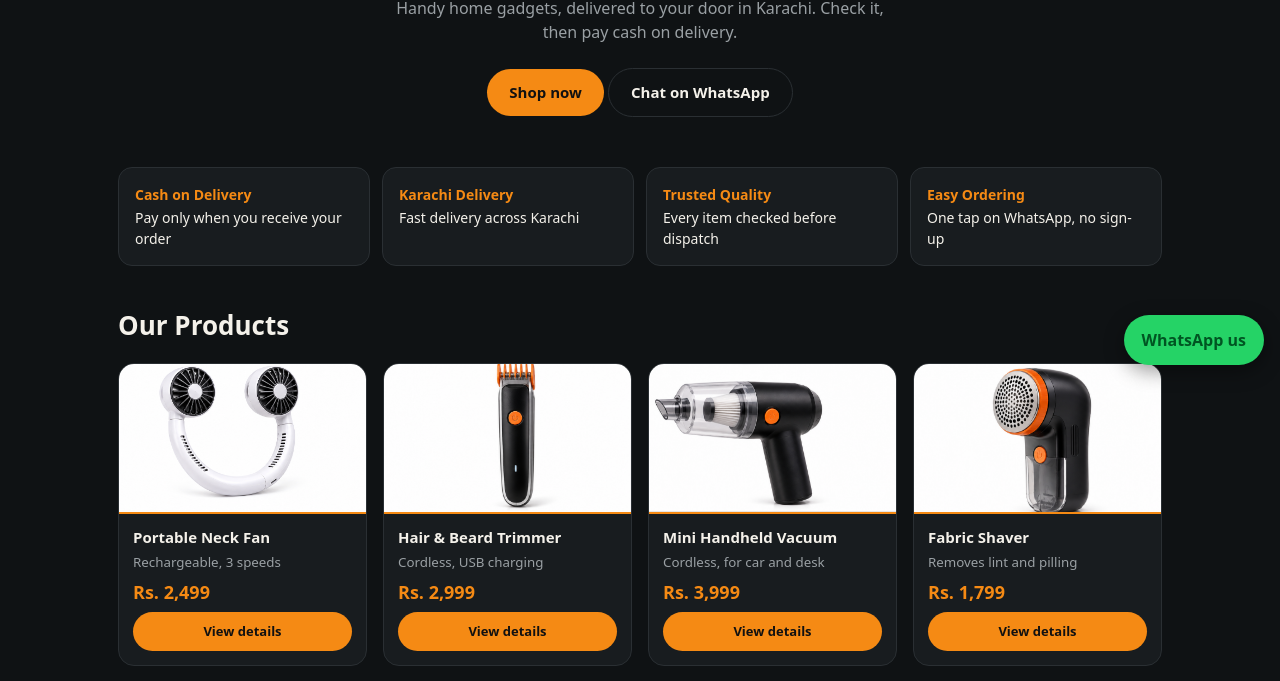
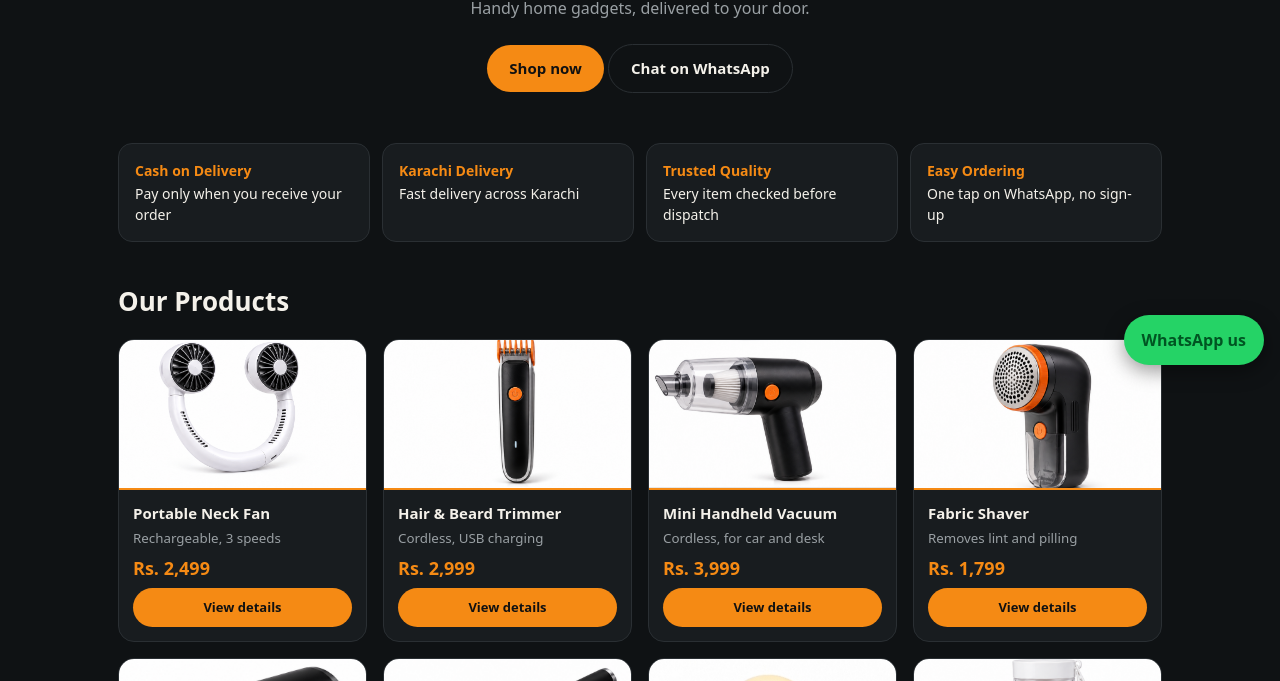
Before and after one commit to samra142a-cloud/Trendy-tools, a plain HTML site: page index.html in a window 1280 px wide. Shown: the part 419-1100 px from the top of the page. Drawn offline with Linux system fonts and the light colour scheme.

Commit message:
Update index.html

```diff
--- a/index.html
+++ b/index.html
@@ -51,7 +51,7 @@ footer{margin-top:50px;border-top:1px solid var(--line);padding:28px 0;color:var
 <main id="top"><section id="prod" class="w" hidden></section><div id="home">
 <section class="hero w"><img src="logo.png" alt="">
 <h1>Smart Tools.<br><span>Better Life.</span></h1>
-<p>Handy home gadgets, delivered to your door in Karachi. Check it, then pay cash on delivery.</p>
+<p>Handy home gadgets, delivered to your door.</p>
 <a class="btn" href="#shop">Shop now</a> <a class="btn o" id="waTop" href="#">Chat on WhatsApp</a></section>
 <div class="w"><div class="trust">
 <div><strong>Cash on Delivery</strong>Pay only when you receive your order</div>
```
